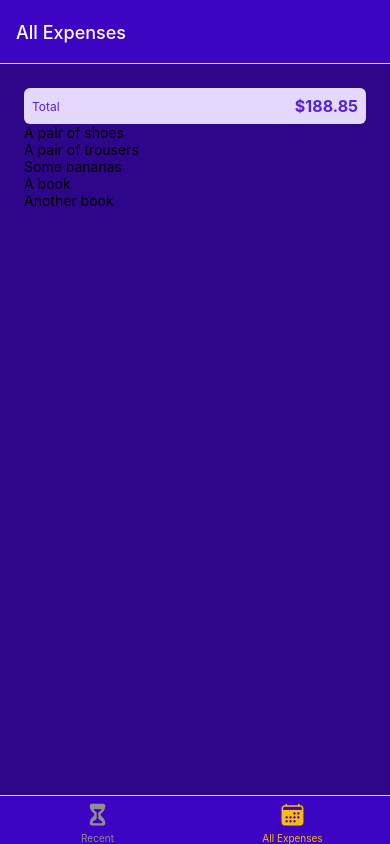
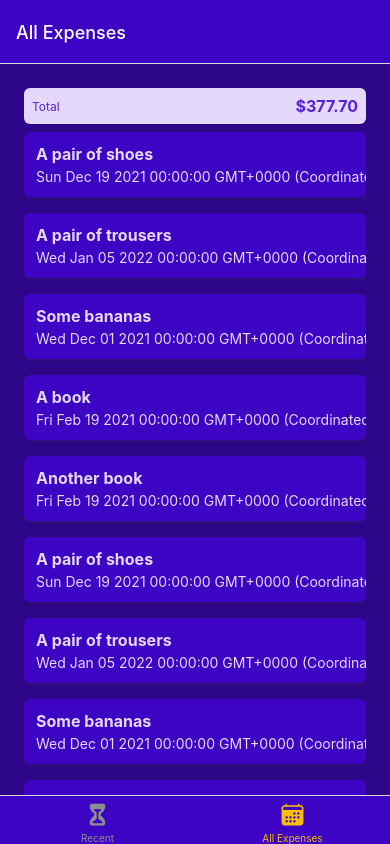
Before and after one commit to sh-tajdini/ReactNative-RNCourse2, a React Native app: screen /AllExpense in a window 390 px wide. Built offline with nearby package versions, Linux system fonts and the light colour scheme.

Commit message:
working on expense list items

```diff
--- /dev/null
+++ b/components/ExpensesOutput/ExpenseItem.js
@@ -0,0 +1,58 @@
+import { Pressable,View,Text,StyleSheet } from "react-native";
+import{ GlobalStyles } from '../../constants/styles';
+
+
+function ExpenseItem({description,amount,date}){
+    return (
+    <Pressable>
+        <View style={styles.expenseItem}>
+        <View>
+            <Text style={[styles.textBase,styles.description]}>{description}</Text>
+            <Text style={styles.textBase}>{date.toString()}</Text>
+        </View>
+        <View style={styles.amountContainer}>
+            <Text style={styles.amount}>{amount}</Text>
+        </View>
+        </View>
+
+    </Pressable>
+    );
+}
+export default ExpenseItem;
+
+const styles = StyleSheet.create({
+    expenseItem:{
+        padding: 12,
+        marginVertical: 8,
+        backgroundColor: GlobalStyles.colors.primary500,
+        flexDirection: 'row',
+        justifyContent: 'space-between',
+        borderRadius: 6,
+        elevation: 3,
+        shadowColor: GlobalStyles.colors.gray500,
+        shadowRadius: 4,
+        shadowOffset: {width: 1,height: 1},
+        shadowOpacity: 0.4,
+    },
+    textBase:{
+        color: GlobalStyles.colors.primary50,
+    },
+    description:{
+        fontSize: 16,
+        marginBottom: 4,
+        fontWeight: 'bold',
+    },
+    amountContainer:{
+       paddingHorizontal: 12,
+        paddingVertical: 4,
+        backgroundColor:'white',
+        justifyContent: 'center',
+        alignItems: 'center',
+        borderRadius: 4,
+
+    },
+    amount:{
+        color: GlobalStyles.colors.primary500,
+        fontWeight: 'bold',
+    },
+    });
--- a/components/ExpensesOutput/ExpensesList.js
+++ b/components/ExpensesOutput/ExpensesList.js
@@ -1,7 +1,8 @@
-import { FlatList,Text } from "react-native";
+import { FlatList } from "react-native";
+import ExpenseItem from "./ExpenseItem";
 
 function renderExpenseItem(itemData) {
-    return <Text>{itemData.item.description}</Text>
+    return <ExpenseItem {...itemData.item}/>;
 }
 
 function ExpensesList({expenses}) {
--- a/components/ExpensesOutput/ExpensesOutput.js
+++ b/components/ExpensesOutput/ExpensesOutput.js
@@ -34,6 +34,36 @@
         amount: 18.59,
         date: new Date('2021-02-19')
             },
+            {
+                id: 'e6',
+                description: 'A pair of shoes',
+                amount: 59.99,
+                date: new Date('2021-12-19')
+            },
+            {
+                id: 'e7',
+                description: 'A pair of trousers',
+                amount: 89.29,
+                date: new Date('2022-01-05')
+            },
+            {
+                id: 'e8',
+                description: 'Some bananas',
+                amount: 5.99,
+                date: new Date('2021-12-1')
+            },
+            {
+                id: 'e9',
+                description: 'A book',
+                amount: 14.99,
+                date: new Date('2021-02-19')
+                },
+                {
+                id: 'e10',
+                description: 'Another book',
+                amount: 18.59,
+                date: new Date('2021-02-19')
+                    },
 
     ];
 //
@@ -52,7 +82,9 @@
 const styles = StyleSheet.create({
     container: {
         flex: 1,
-        padding: 24,
+        paddingHorizontal: 24,
+        paddingBottom:0,
+        paddingTop: 24,
         backgroundColor: GlobalStyles.colors.primary700 ,
     }
     });
```
